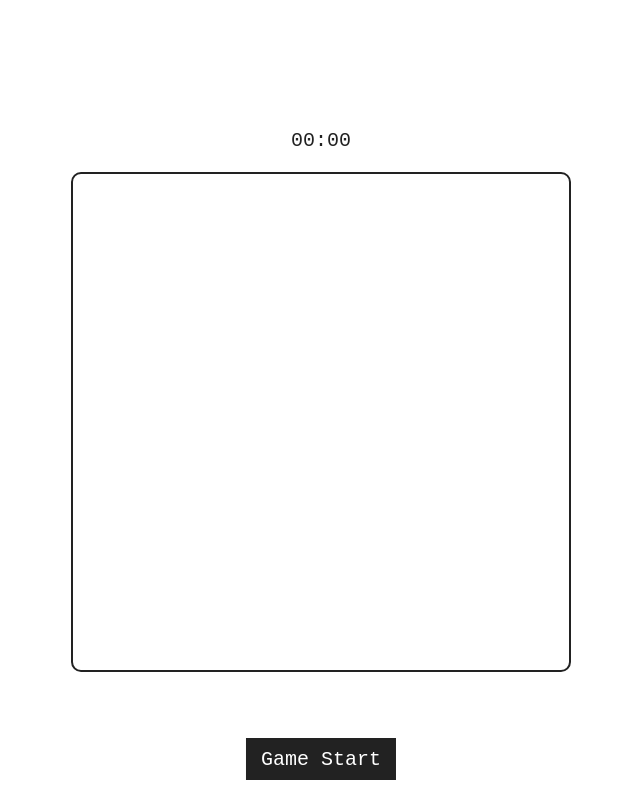
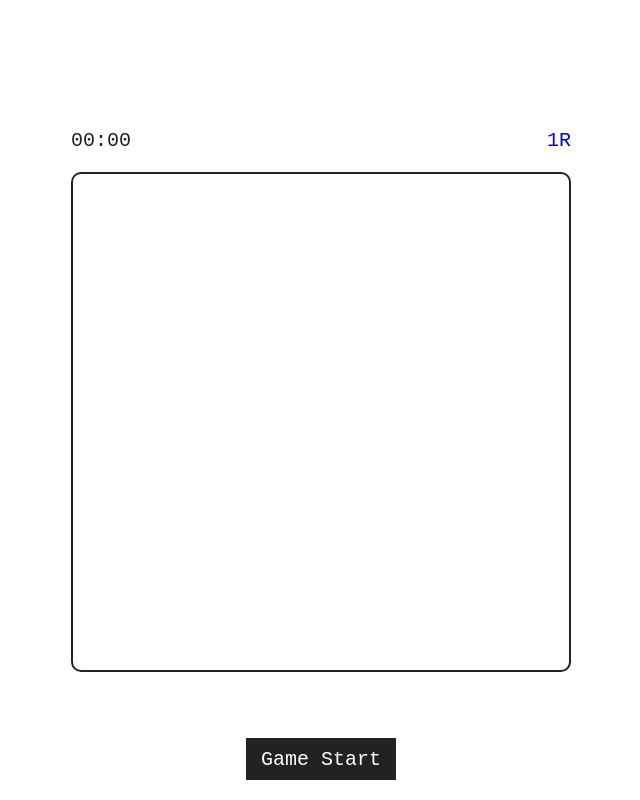
Before and after one commit to LeeTaegyung/Game-pairs, a plain HTML site: page index.html in a window 1280 px wide. Shown: the whole page, without its empty margins (319-959 px from the left). Drawn offline with Linux system fonts and the light colour scheme; a web font is replaced by a local one.

Commit message:
라운드 리셋 및 표시 추가

```diff
--- a/index.html
+++ b/index.html
@@ -10,7 +10,10 @@
 </head>
 <body>
     <div id="wrap">
-        <div class="time">00:00</div>
+        <div class="util_row">
+            <div class="time">00:00</div>
+            <div class="round">1R</div>
+        </div>
         <div class="stage"></div>
         <button type="button" class="start">Game Start</button>
     </div>
--- a/script.js
+++ b/script.js
@@ -116,6 +116,7 @@
 
             if(timeVal <= 0) {
                 isStart = false;
+                nowRound = 0; // 라운드 초기화
                 clearInterval(timeControl);
                 result('fail');
             }
@@ -165,6 +166,7 @@
             stage.innerHTML = ''; // 스테이지 초기화
             cardList = []; // 카드 정보 초기화
             timeEle.innerHTML = `00:00`; // 시간 초기화
+            document.querySelector('.round').innerHTML = `${nowRound + 1}R`; // 라운드 표시
 
             countDown().then(() => {
                 setCardInfo();
@@ -287,6 +289,7 @@
                         } else { // 마지막 라운드면 게임 종료
                             confetti();
                             alert('게임 종료!');
+                            nowRound = 0; // 라운드 초기화
                         }
                     }
 
--- a/style.css
+++ b/style.css
@@ -19,9 +19,17 @@ html, body {height: 100%; font-family: 'Chivo Mono', monospace;}
     box-shadow: none;
     cursor: pointer;
 }
-.time {
+
+.util_row {
+    display: flex;
+    align-items: center;
+    justify-content: space-between;
+    width: 500px;
     margin-bottom: 20px;
     font-size: 20px;
+}
+.util_row .round {
+    color: blue;
 }
 
 .count_down {
```
